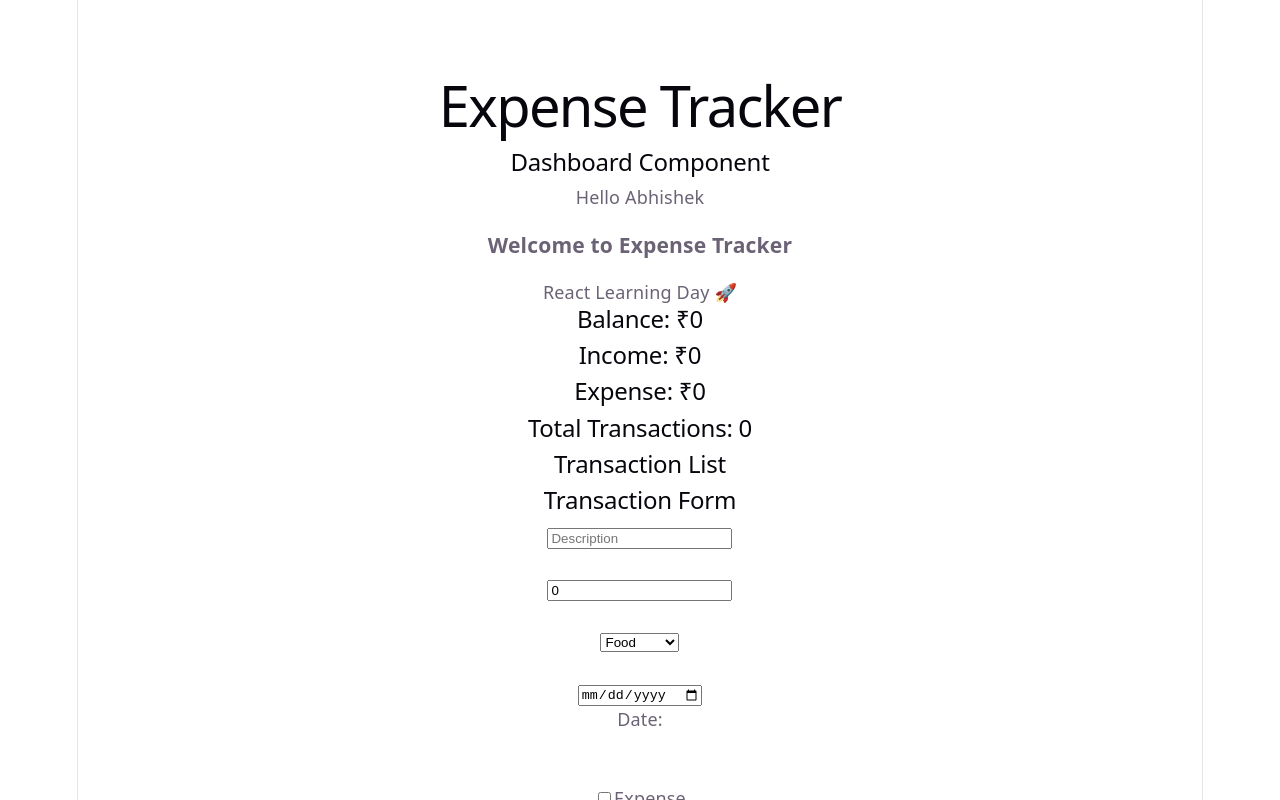
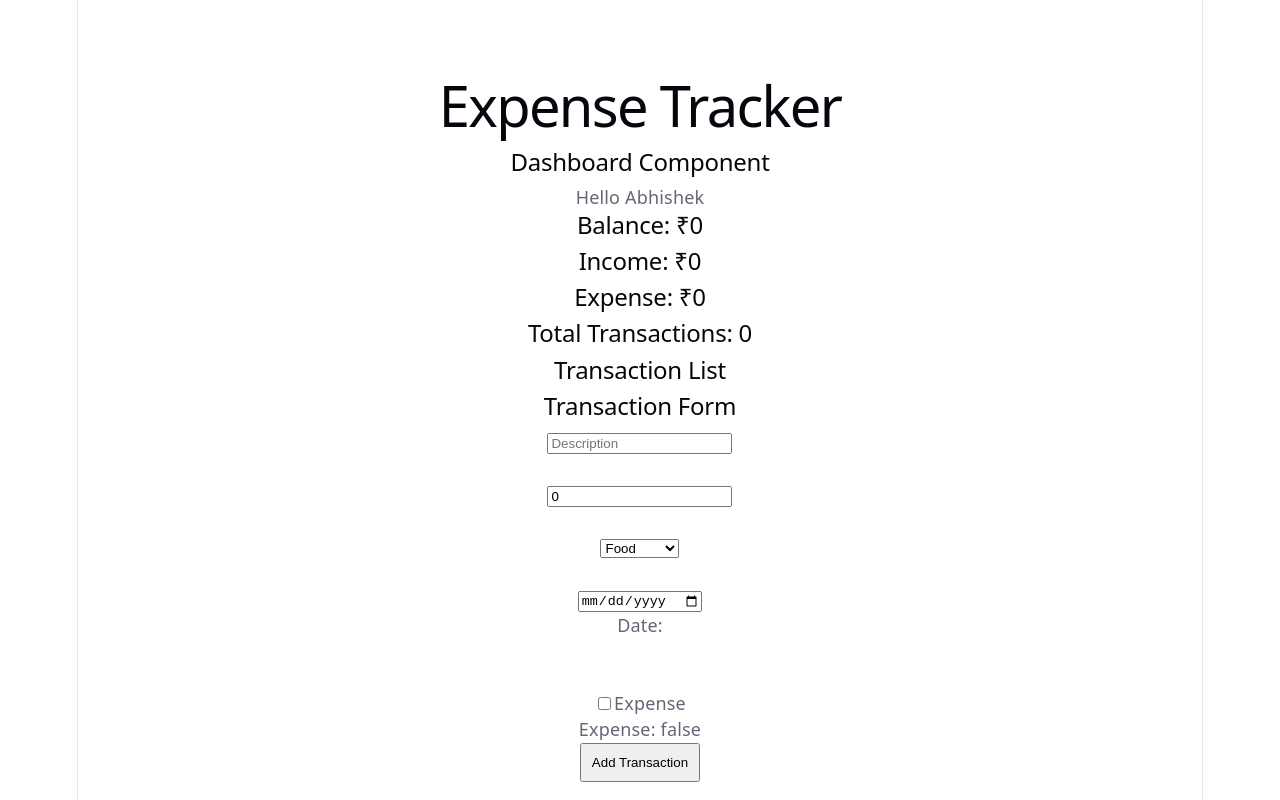
Before and after one commit to abhi12012/expense-tracker-react, a React (Vite) app in the folder expense-tracker-react/: page / in a window 1280 px wide. Shown: the top 800 px of the page. Built offline with nearby package versions, Linux system fonts and the light colour scheme.

Commit message:
Optimize Dashboard with React.memo

```diff
--- a/expense-tracker-react/src/App.jsx
+++ b/expense-tracker-react/src/App.jsx
@@ -329,18 +329,13 @@ if (sortBy === "high") {
       <h1>Expense Tracker</h1>
 
 
-
-      <Dashboard
+<Dashboard
   name="Abhishek"
   balance={balance}
   income={income}
   expense={expense}
   totalTransactions={transactions.length}
->
-  <h3>Welcome to Expense Tracker</h3>
-  <p>React Learning Day 🚀</p>
-
-</Dashboard>
+/>
 
 
 
--- a/expense-tracker-react/src/components/TransactionForm.jsx
+++ b/expense-tracker-react/src/components/TransactionForm.jsx
@@ -24,7 +24,10 @@ addTransaction,
   type="text"
   placeholder="Description"
   value={description}
-  onChange={(e) => setDescription(e.target.value)}
+  onChange={(e) => {
+  console.log("Typing:", e.target.value);
+  setDescription(e.target.value);
+}}
 />
 
 
```
Also changed, not shown: expense-tracker-react/src/components/Dashboard.jsx (+18 -8 lines).
